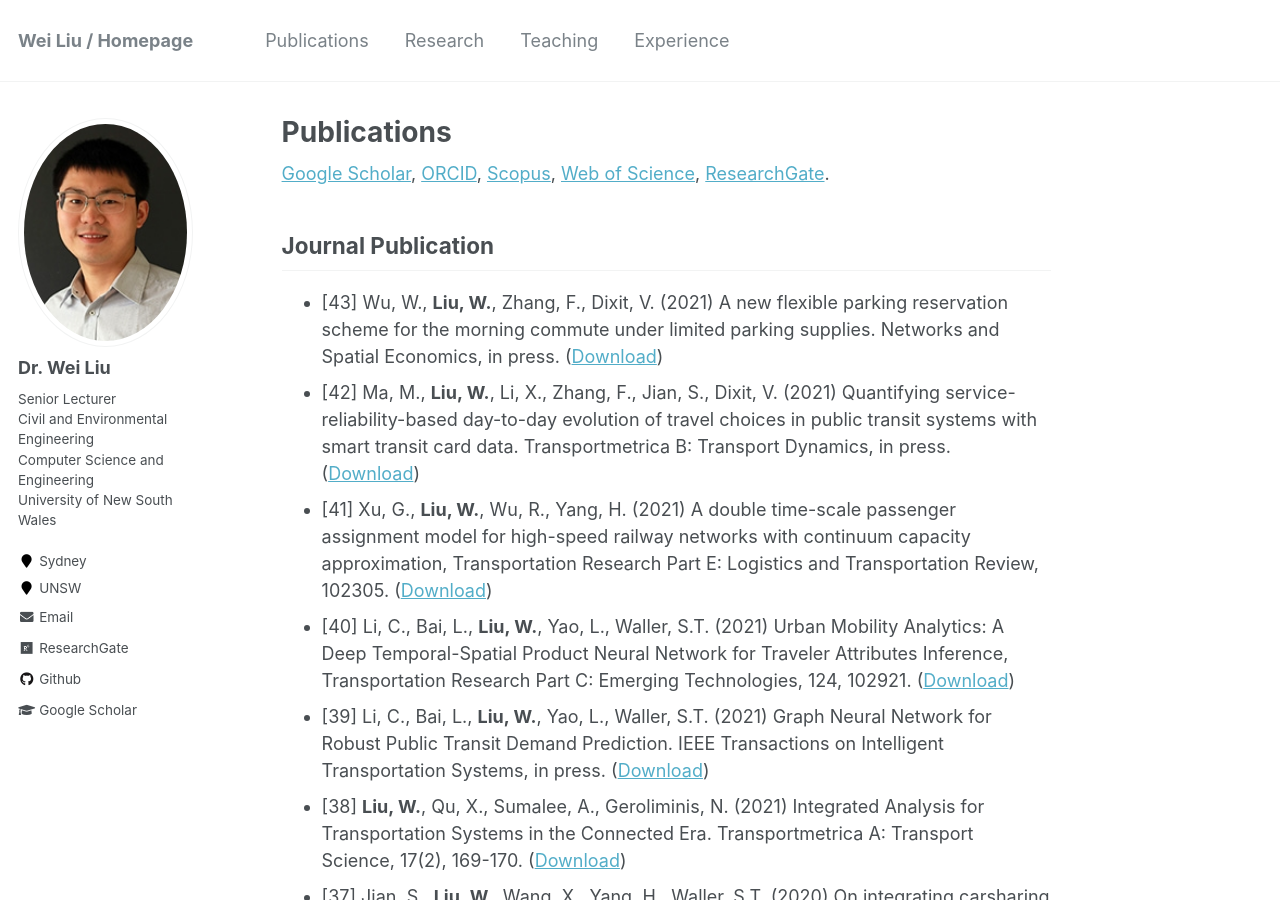
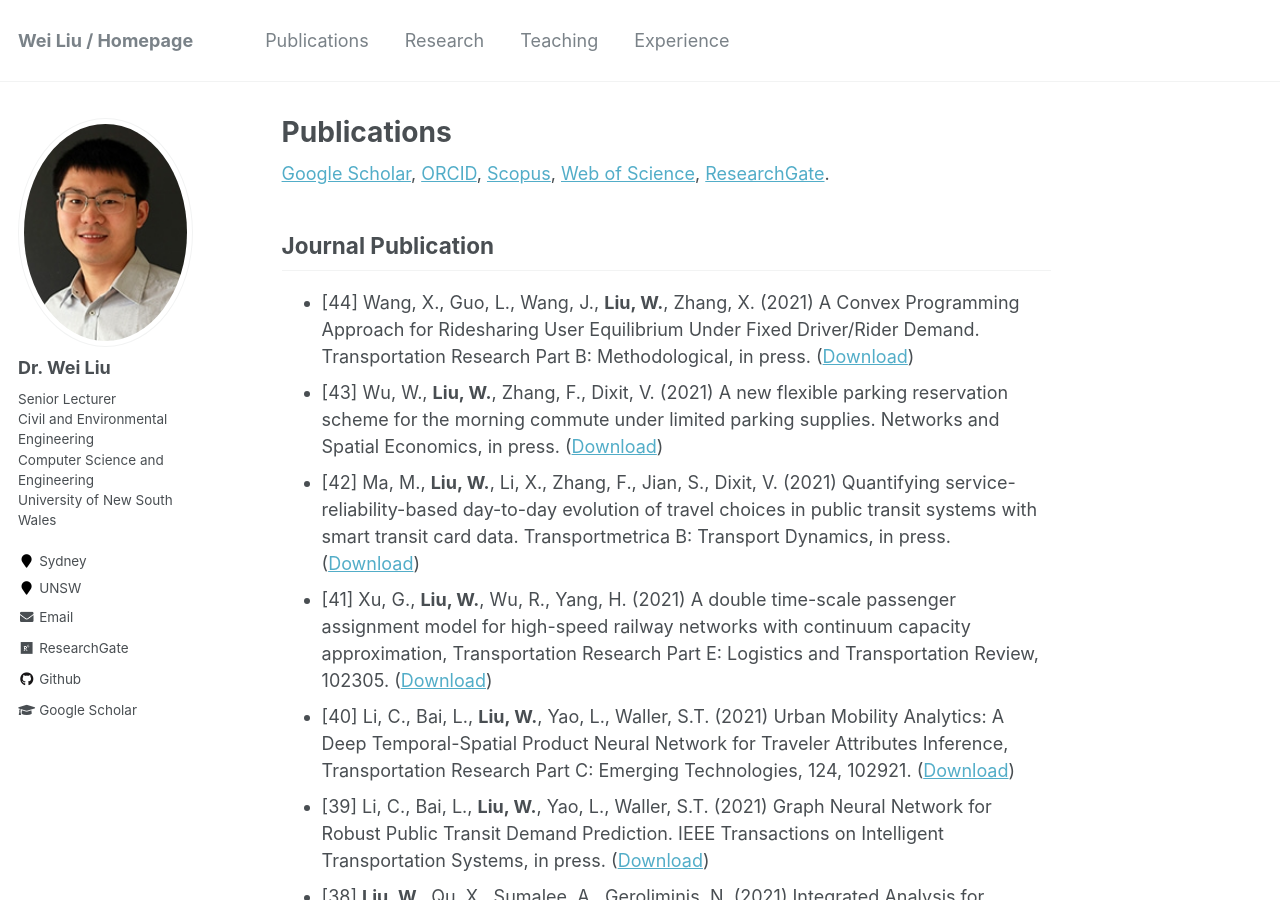
Before and after one commit to weiliu2016/weiliu2016.github.io, a Jekyll site: the page built from _pages/publications.md, in a window 1280 px wide and 900 px high. Built offline with Jekyll 4.4.1, drawn with Linux system fonts in a browser that asks for light colours.

Commit message:
Update publications.md

```diff
--- a/_pages/publications.md
+++ b/_pages/publications.md
@@ -19,6 +19,7 @@ author_profile: true
 
 Journal Publication
 ----------
+* [44] Wang, X., Guo, L., Wang, J., **Liu, W.**, Zhang, X. (2021) A Convex Programming Approach for Ridesharing User Equilibrium Under Fixed Driver/Rider Demand. Transportation Research Part B: Methodological, in press. ([Download](https://doi.org/DOI))
 * [43] Wu, W., **Liu, W.**, Zhang, F., Dixit, V. (2021) A new flexible parking reservation scheme for the morning commute under limited parking supplies. Networks and Spatial Economics, in press. ([Download](https://doi.org/DOI))
 * [42] Ma, M., **Liu, W.**, Li, X., Zhang, F., Jian, S., Dixit, V. (2021) Quantifying service-reliability-based day-to-day evolution of travel choices in public transit systems with smart transit card data. Transportmetrica B: Transport Dynamics, in press. ([Download](https://doi.org/10.1080/21680566.2021.1916645))
 * [41] Xu, G., **Liu, W.**, Wu, R., Yang, H. (2021) A double time-scale passenger assignment model for high-speed railway networks with continuum capacity approximation, Transportation Research Part E: Logistics and Transportation Review, 102305. ([Download](https://doi.org/10.1016/j.tre.2021.102305))
```
